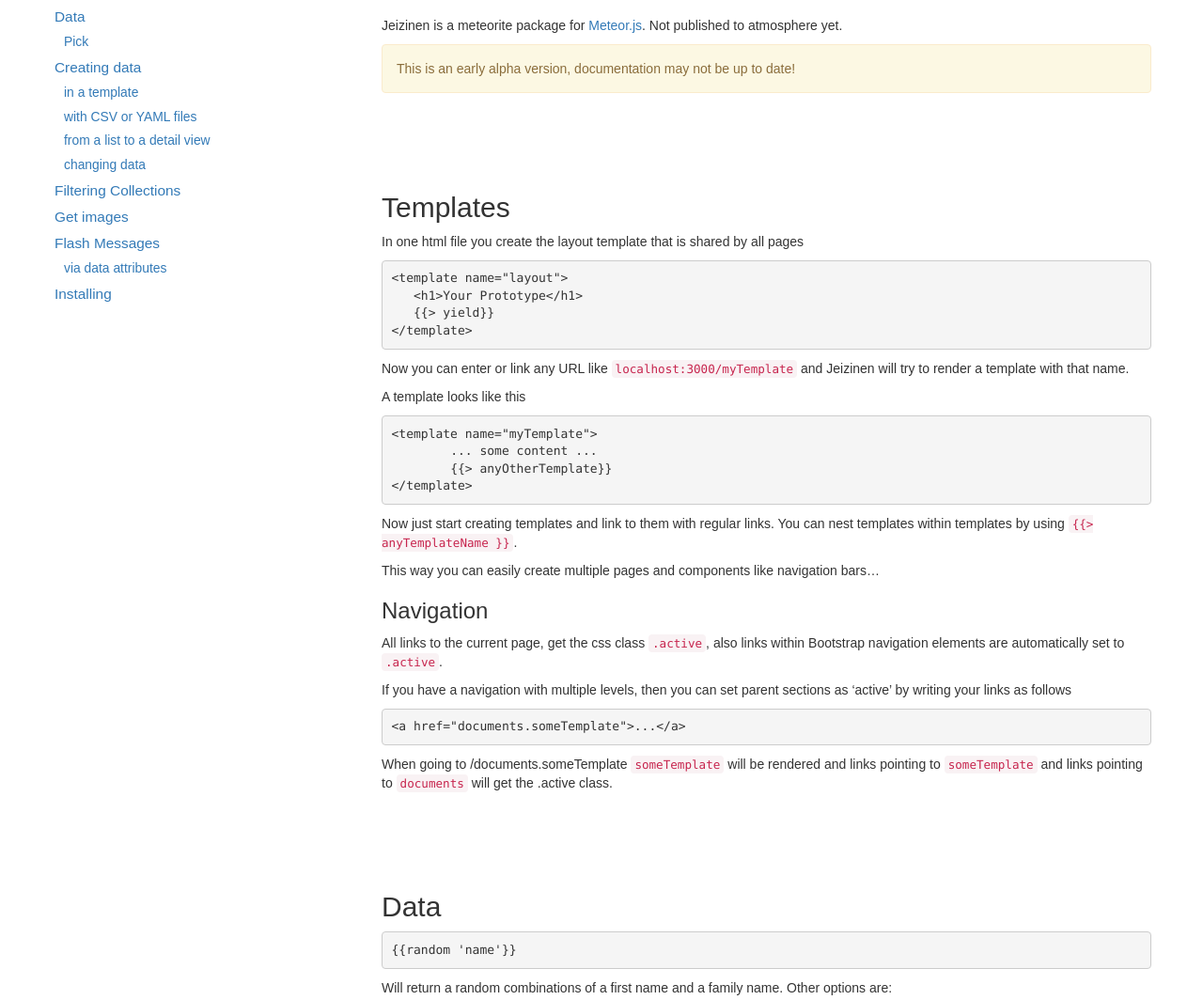
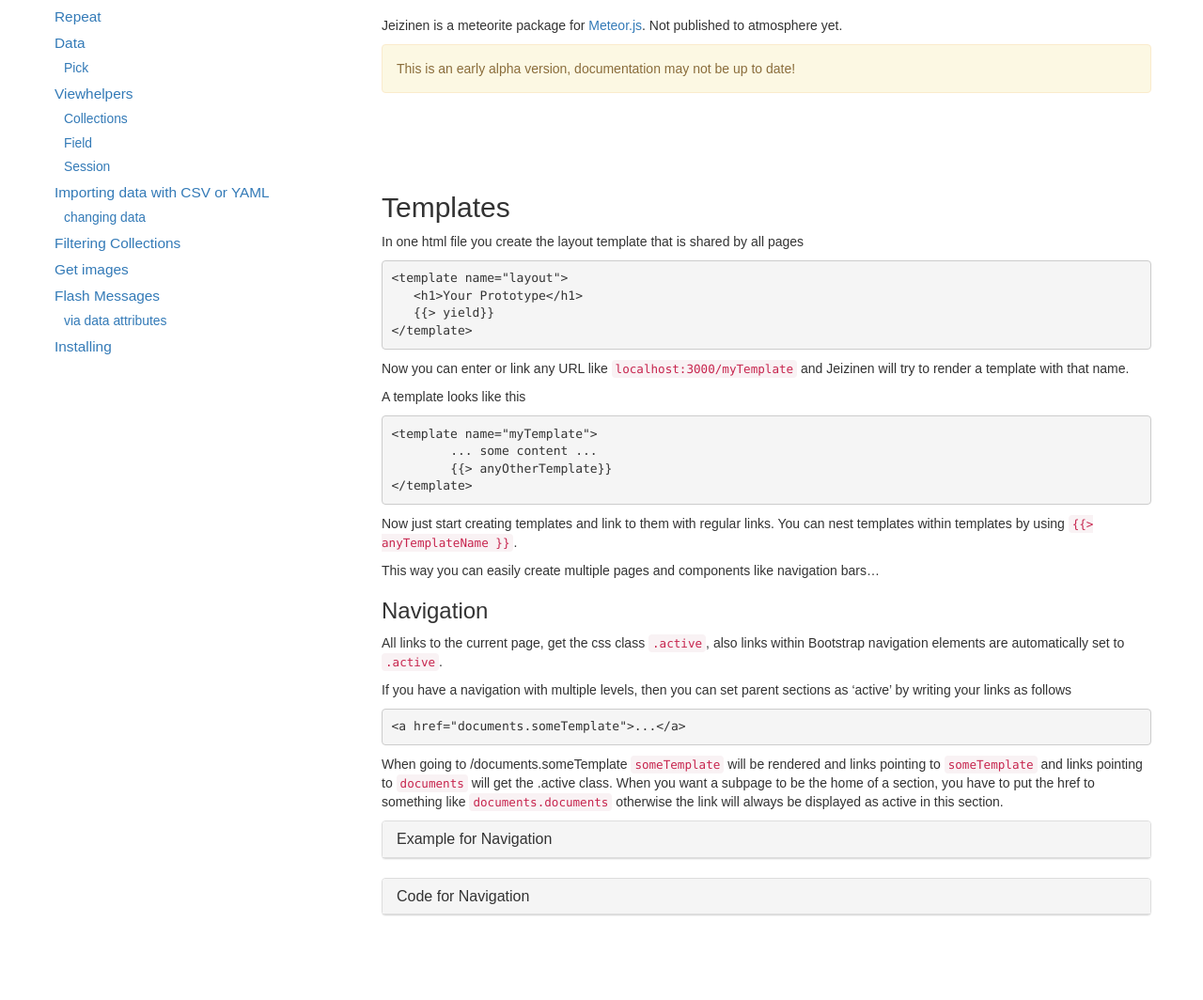
Before and after one commit to RolandStuder/jeizinen-meteor, a Jekyll site: the page built from index.md, in a window 1280 px wide and 1400 px high. Shown: the part 336-1400 px from the top of the window at 94% size. Built offline with Jekyll 4.4.1, drawn with Linux system fonts in a browser that asks for light colours; nearby versions of some CDN libraries; some web fonts are replaced; a style sheet for code colours, icons or effects is not loaded; some of the changed text lies outside the part shown.

Commit message:
added several small things, some restructuring and put first example

```diff
--- a/_layouts/default.html
+++ b/_layouts/default.html
@@ -2,9 +2,9 @@
 <head>
 	<meta http-equiv="content-type" content="text/html; charset=UTF-8" />
 	<title>UI Prototyper for Meteor.js - Codename "Jeizinen"</title>
-	<link rel="stylesheet" href="//netdna.bootstrapcdn.com/bootstrap/3.0.0-rc1/css/bootstrap.min.css">
+	<link rel="stylesheet" href="//maxcdn.bootstrapcdn.com/bootstrap/3.2.0/css/bootstrap.min.css">
 	<script src="http://code.jquery.com/jquery-1.10.1.min.js"></script>
-	<script src="//netdna.bootstrapcdn.com/bootstrap/3.0.0-rc1/js/bootstrap.min.js"></script>
+	<script src="//netdna.bootstrapcdn.com/bootstrap/3.2.0/js/bootstrap.min.js"></script>
 
 	<link href='http://fonts.googleapis.com/css?family=Muli' rel='stylesheet' type='text/css'>
 	<link rel="stylesheet" type="text/css" href="{{ site.baseurl }}/css/global.css">
@@ -29,9 +29,8 @@
 				</div>
 			</div>
 			<div id="content">
-				{{ content }}
-				{% include footer.html %}
-
+					{{ content }}
+					{% include footer.html %}
 			</div>
 		</div>
 	</div>
--- a/css/global.css
+++ b/css/global.css
@@ -140,3 +140,9 @@ nav ul.affix-bottom {
 
 
 .embed-container { position: relative; padding-bottom: 56.25%; padding-top: 30px; height: 0; overflow: hidden; max-width: 100%; height: auto; } .embed-container iframe, .embed-container object, .embed-container embed { position: absolute; top: 0; left: 0; width: 100%; height: 100%; }
+
+
+iframe {
+	width: 100%;
+	border: none;
+}
--- a/index.md
+++ b/index.md
@@ -60,7 +60,53 @@ If you have a navigation with multiple levels, then you can set parent sections
 
     <a href="documents.someTemplate">...</a>
 
-When going to /documents.someTemplate `someTemplate` will be rendered and links pointing to `someTemplate` and links pointing to `documents` will get the .active class.
+When going to /documents.someTemplate `someTemplate` will be rendered and links pointing to `someTemplate` and links pointing to `documents` will get the .active class. When you want a subpage to be the home of a section, you have to put the href to something like `documents.documents` otherwise the link will always be displayed as active in this section.
+
+<div class="panel panel-default">
+    <div class="panel-heading">
+      <h4 class="panel-title">
+        <a data-toggle="collapse" data-parent="#accordion" href="#navigationExample">
+          Example for Navigation
+        </a>
+      </h4>
+    </div>
+    <div id="navigationExample" class="panel-collapse collapse">
+      <div class="panel-body">
+       <iframe src="http://jeizinen-examples.herokuapp.com/navigation" height="400"></iframe>
+      </div>
+    </div>
+  </div>
+  <div class="panel panel-default">
+    <div class="panel-heading">
+      <h4 class="panel-title">
+        <a data-toggle="collapse" data-parent="#accordion" href="#navigationCode">
+          Code for Navigation
+        </a>
+      </h4>
+    </div>
+    <div id="navigationCode" class="panel-collapse collapse">
+      <div class="panel-body">
+      		<script src="http://gist-it.sudarmuthu.com/github/RolandStuder/jeizinen-examples/blob/master/examples/navigation.html?footer=no"></script>
+      </div>
+    </div>
+</div>
+
+
+
+## Repeat
+
+	{{#repeat times="10"}}
+		block
+	{{/repeat}}
+
+Will repeat the block within 10 times.
+
+	{{#repeat with="A,B,C"}}
+		block {{ this }}
+	{{/repeat}}
+
+Will repeat the block once for every comma separated value given by ´with´. ´{{ this }}´ will be replaced by the current comma separated value.
+
 
 ## Data
 
@@ -81,34 +127,76 @@ more to come... (dates, birthdays)
 
 Will return one of the comma-separated options.
 
-## Creating data
+## Viewhelpers
 
-You can use sets of datas, called collection. You can either import data via a CSV or YAML file or you just create random data directly in your views.
+### Collections
 
-### in a template
+    {{#collection name='people' create=100 sort='name' limit='10'}}
+        block
+    {{/collection}}
 
-You can create collections directly in your templates without defining them beforehand. For example you can create a list of people like this:
+The `collection` block helper allows use of realistic data in your views. The block within the collection is repeated for all `documents` in you dataset. Datasets are created by importing data via CSV or YAML files or you can create documents directly with the collection helper.
 
-	{{#collection name='people' create='10'}}
-		{{field name='name' random="name"}}<br> // will give you a random first name
-		{{field name='category' pick="friend,family"}} // will return a random pick
-	{{/collection}}
+#### options
+
+##### create=`integer`
+
+`create` pass an integer to create as many empty documents for this collection. example: `create=100`
+
+##### sort=`"fieldName"`
+
+`sort` takes a fieldName by which the collection will be sorted. Example: `sort="name"`
+
+##### limit=`integer`
+
+`limit` will limit the displayed number of documents. Example: `limit=10`
+
+### Field
+
+    {{field name="phoneNumber"}}
+
+This helper displays the value of a field from a document. It is only to be used within a `collection` or `document` helper. It can be used to create data for documents on the fly.
+
+    {{#collection name='people' create='10'}}
+        {{field name='name' random="name"}}<br> // will give you a random first name
+        {{field name='category' pick="friend,family"}} // will return a random pick
+    {{/collection}}
 
 This will output a list of 10 names (only if you assign it a random or a pick attribute). **This data is saved and will not change, if you switch between pages.** However if you reload a page, the collections are reset.
 
+#### options
 
-<a name="importData"> </a>
+##### random=`randomOption`
 
-### with CSV or YAML files
+`random` will assign a random value, if it has no value and if you pass it a valid randomOption like name, firstName, familyName, phoneNumber or email.
 
-Any CSV or YAML you put in the directory `public/data` will be read and put into a collection. For example if you put a file like `people.csv` in that folder. You will be able to use its data from a template with the expresssion `#{{collection name="people"}}`. Any data of any column can now be used within that wrapper (do not use spaces or special characters in the columns names though).
+##### pick=`comma,separated,list`
+
+`pick` will assign a random pick out of the comma-separated list you pass to it, unless the data is already set.
+
+
+### Session
+
+    {{session "someSessionVariable" "defaulValue"}}
+
+`session` displays the current value of a sessionVariable. If there is no value set it displays the `defaultValue` (optional).
+
+#### helpful session variables set by jeizinen
+
+* `filters` If you set a filter for a collection you can get the currently set value by: {{session "filters.collection.field"}}
+
+## Importing data with CSV or YAML
+
+Any CSV- or YAML-file you put in the directory `public/data` will be read and put into a collection. You need to create a separate file for every collection you want to use in your prototype. If you put a file like `people.csv` in that folder, you will be able to use its data within a collection or document-helper. For example: `#{{collection name="people"}}`. Any data of any column can now be used within that wrapper (do not use spaces or special characters in the columns names though).
+
+#### use in collection-helper
 
 	{{#collection name="csvImport"}}
 		{{columnName}} // no need for field name="columnname" if the data already exists
 		{{field name="notInCSV" pick="0,1"}} // you can mix existing data, with newly created random data.
 	{{/collection}}
 
-### from a list to a detail view
+#### use in document-helper
 
 Of course sometimes we just want to see one entry of a list. You do this by using the wrapper '{{#document}}'. Any link that is clicked in a collection-helper automatically sets a hidden session variable, that the clicked element is the current element. So you can link to a detail page and it will automatically show the correct document.
 
@@ -129,16 +217,13 @@ By putting a `form` in a document or collection wrapper, you can update the mode
 	{{/collection}}
 
 
-
-<a name="filterCollections"> </a>
-
 ## Filtering Collections
 
 Filter a collection by using the `filter`-helper in a an html-element.
 
 	<a {{filter collection="collectionName" field="fieldName" value="string"}}
 
-If this element is clicked, the collection will be filtered by searching for documents that have the value "string" in the field "fieldname". The filtering will persists across page switches, to show all elements again you have to reset by filtering `value=""`.
+If this element is clicked, the collection will be filtered by searching for documents that have the value "string" in the field "fieldname". The filtering will persist across page switches. To show all elements again you reset by filtering with `value=""`.
 
 
 ## Get images
@@ -150,7 +235,6 @@ Image tags with the attribute `data-search` will automatically point to a flickr
 <!-- I think this currently does not work -->
 <!-- If you a picture does not fit your need, alt-click on it, it will be replaced by the next one.
  -->
-<a name="Flash Messages"> </a>
 
 ## Flash Messages
 
```
